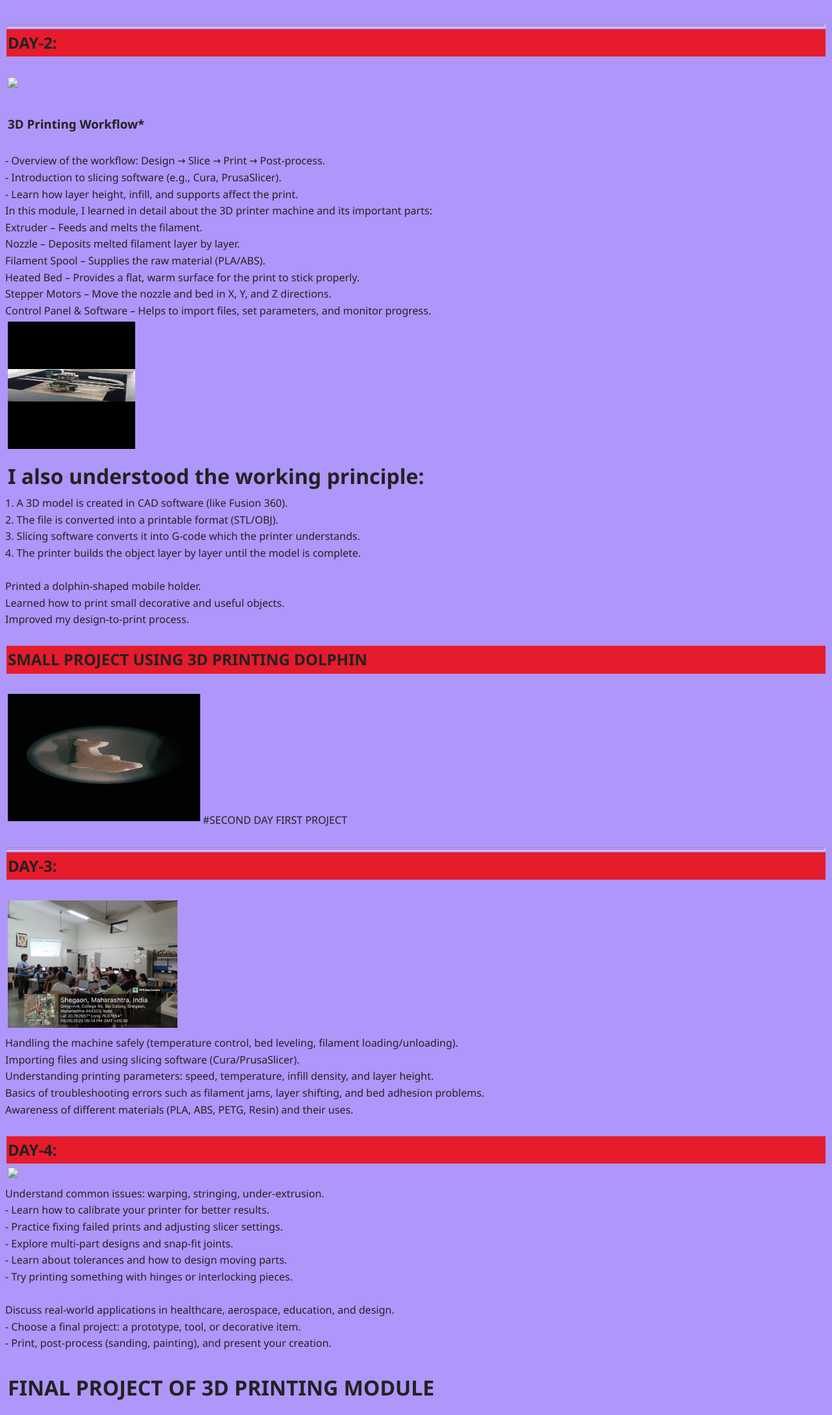
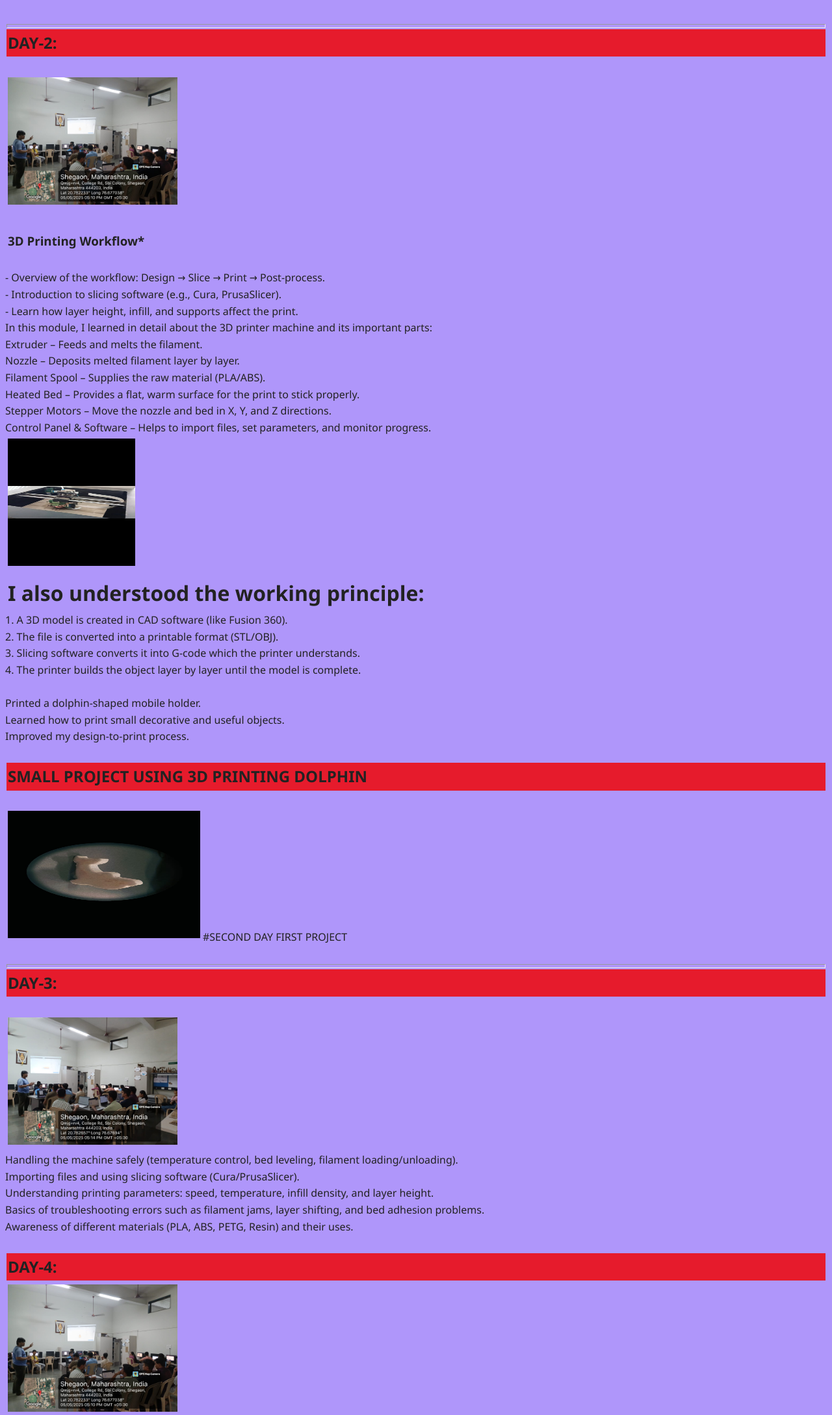
Before and after one commit to payalpawar2006/Fablab2025, a plain HTML site: page documentation8.html in a window 1280 px wide. Shown: the part 528-2706 px from the top of the page at 65% size. Drawn offline with Linux system fonts and the light colour scheme; files whose address does not match are found by name.

Commit message:
Update documentation8.html

```diff
--- a/documentation8.html
+++ b/documentation8.html
@@ -129,7 +129,7 @@ a:hover {
     <hr>
 
     <h2> DAY-2:</h2><br>
-    <img src="c:\Users\Shivrudra\Downloads\3D2.jpg" height="200"><br>
+    <img src="d3.jpg" height="200"><br>
 <br>
 
 
@@ -152,7 +152,7 @@ Heated Bed – Provides a flat, warm surface for the print to stick properly.<BR
 Stepper Motors – Move the nozzle and bed in X, Y, and Z directions.<BR>
 
 Control Panel & Software – Helps to import files, set parameters, and monitor progress.<BR>
-    <img src="c:\Users\Shivrudra\Downloads\3d machine.jpg" height="200" width="200"></img><br>
+    <img src="3d machine.jpg"height="200" width="200"></img><br>
 
 
 <H1>I also understood the working principle:</H2>
@@ -196,7 +196,7 @@ Awareness of different materials (PLA, ABS, PETG, Resin) and their uses.<BR>
 
 <br>
 <h2>DAY-4:    </h2>
-<IMG SRC="c:\Users\Shivrudra\Downloads\3D2.jpg" height="200"></img><br>
+<IMG SRC="d3.jpg" height="200"></img><br>
    Understand common issues: warping, stringing, under-extrusion.<br>
 - Learn how to calibrate your printer for better results.<br>
 - Practice fixing failed prints and adjusting slicer settings.<br>
```
